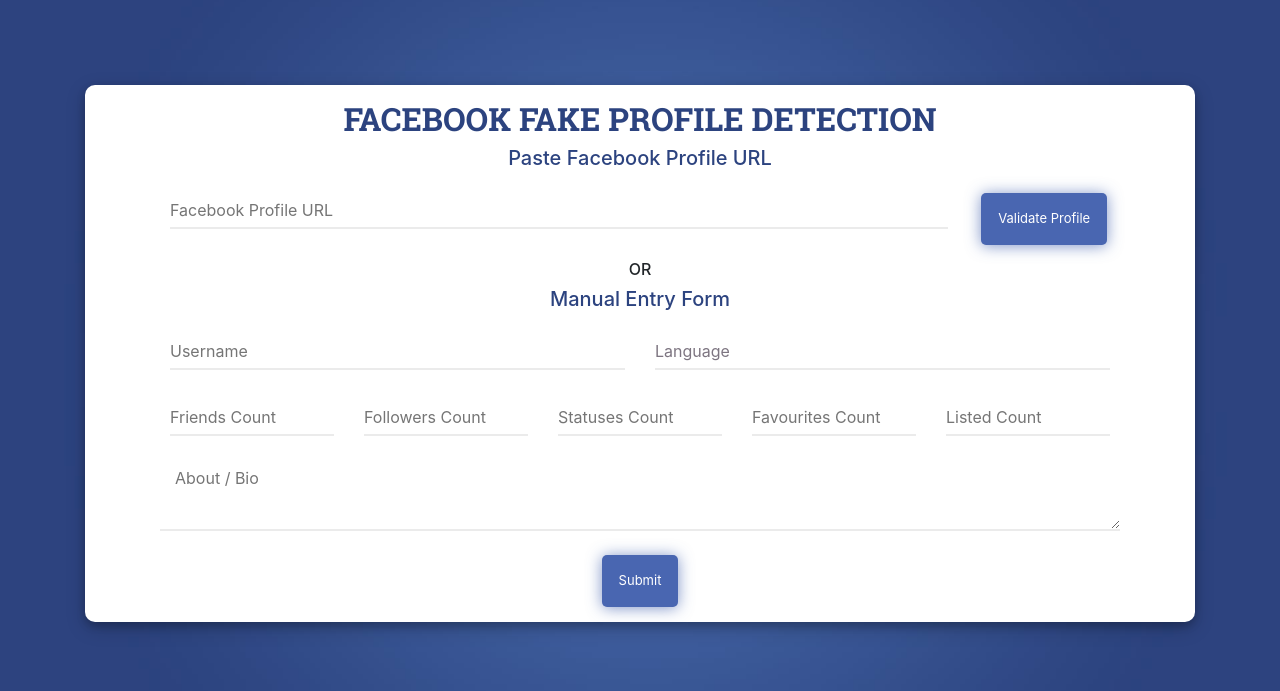
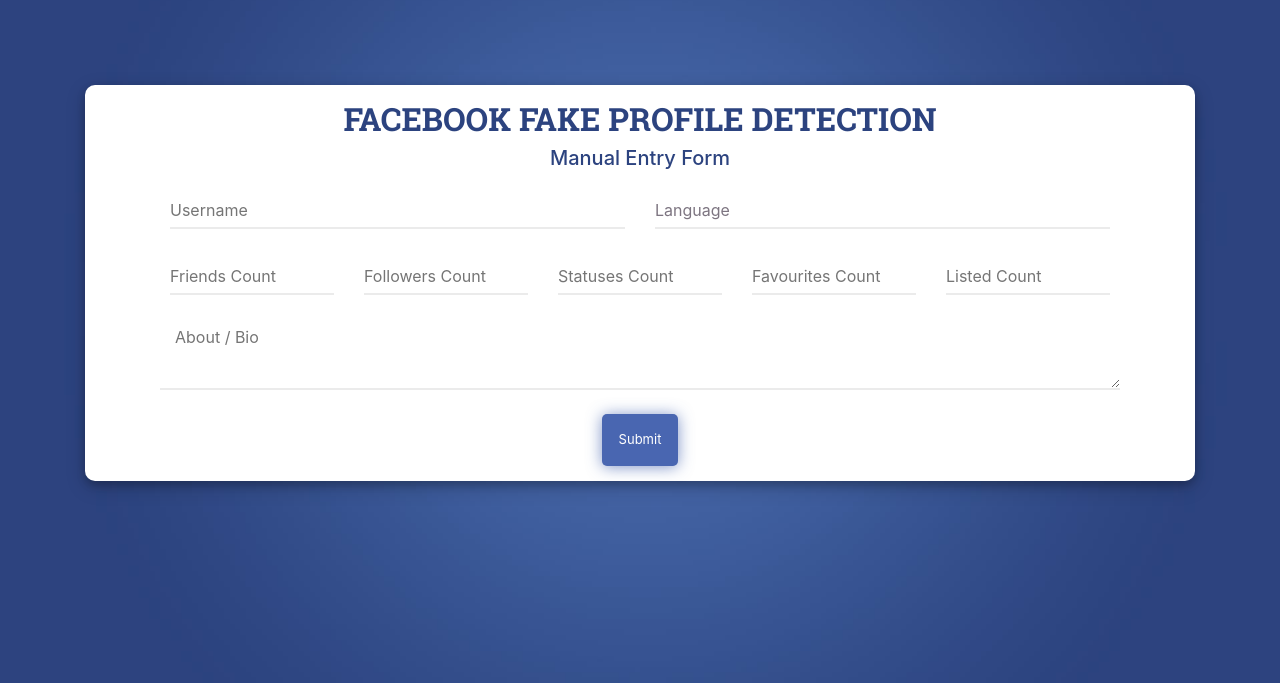
Before and after one commit to saikrishna62892/fakeprofiledetection-fb, a Flask app: page / in a window 1280 px wide. Shown: the top 691 px of the page. Run offline with Flask 2, Linux system fonts and the light colour scheme; parts of the project's set-up code (start-up, migrations or seed data) failed here and were passed over; some libraries are stand-ins or nearby versions.

Commit message:
testing phase deployment 4

```diff
--- a/templates/index.html
+++ b/templates/index.html
@@ -19,18 +19,6 @@
     <div class="main" style="padding: 85px;">
         <div class="container" style="box-shadow: 0 4px 8px 0 rgba(0, 0, 0, 0.2), 0 6px 20px 0 rgba(0, 0, 0, 0.19);">
             <h2 style="padding-top: 15px;color: #2c437f;" align="center"><strong>Facebook Fake Profile Detection</strong></h2>
-            <form method="POST" class="appointment-form" style="padding-top: 0px;padding-bottom: 0px;" id="appointment-form-url">
-                <h5 align="center" style="color: #2c437f;">Paste Facebook Profile URL</h5>
-                <div class="form-row">
-                    <div class="col-lg-10" style="padding: 15px 15px 15px 15px;width: 80%">
-                        <input type="text" name="profile_url" id="profile_url" placeholder="Facebook Profile URL" required />
-                    </div>
-                    <div class="col-lg-2 form-submit" style="padding: 15px 15px 15px 15px;">
-                        <center><input type="submit" name="submit" id="submit" class="submit" value="Validate Profile"/></center>
-                    </div>
-                </div>
-            </form>
-            <h6 align="center">OR</h6>
             <form action="{{ url_for('predict')}}" method="POST" class="appointment-form" id="appointment-form" style="padding-top: 0px;padding-bottom: 15px;">
                 <h5 align="center" style="color: #2c437f;">Manual Entry Form</h5>
                 <div class="form-row">
```
